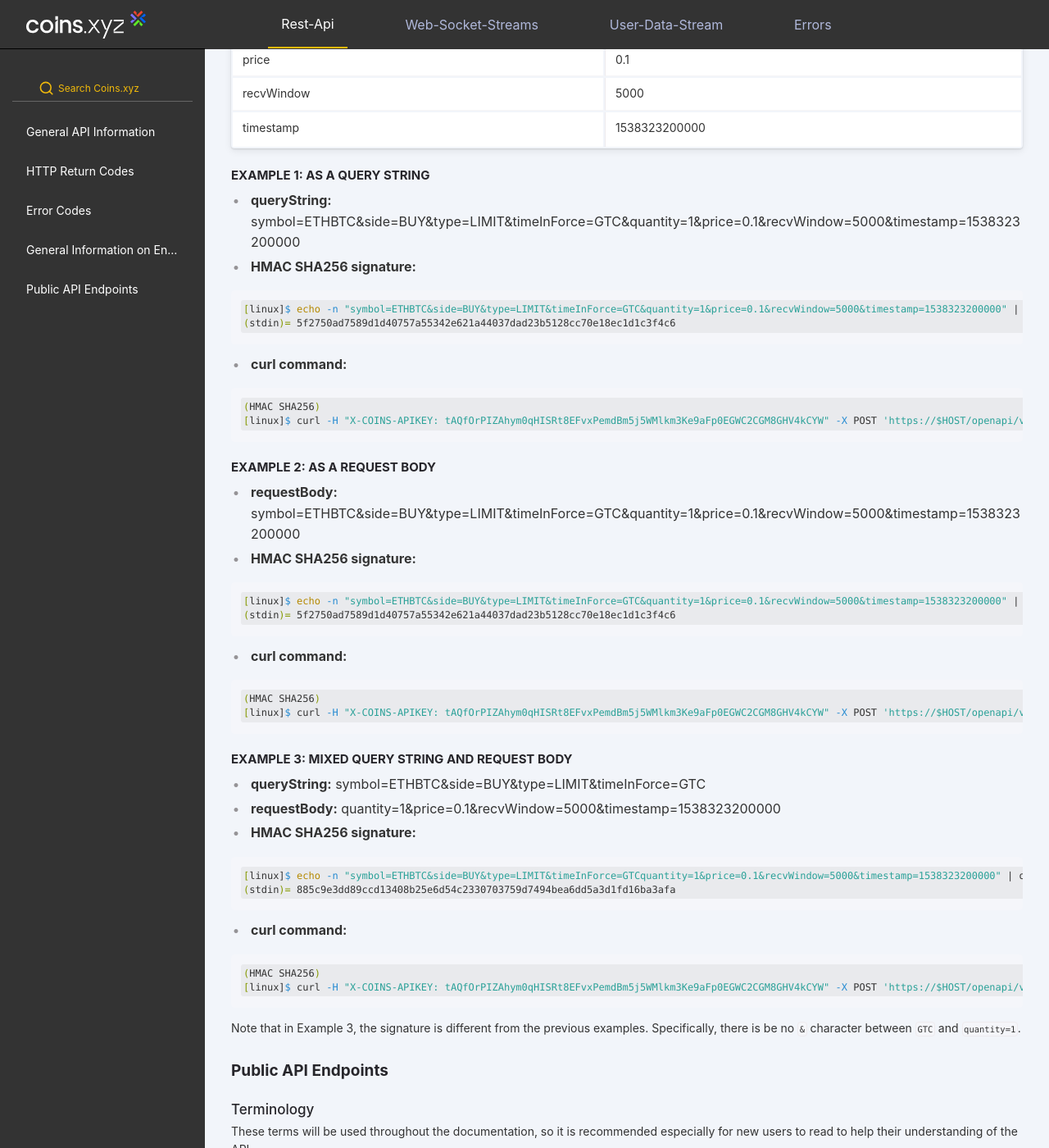
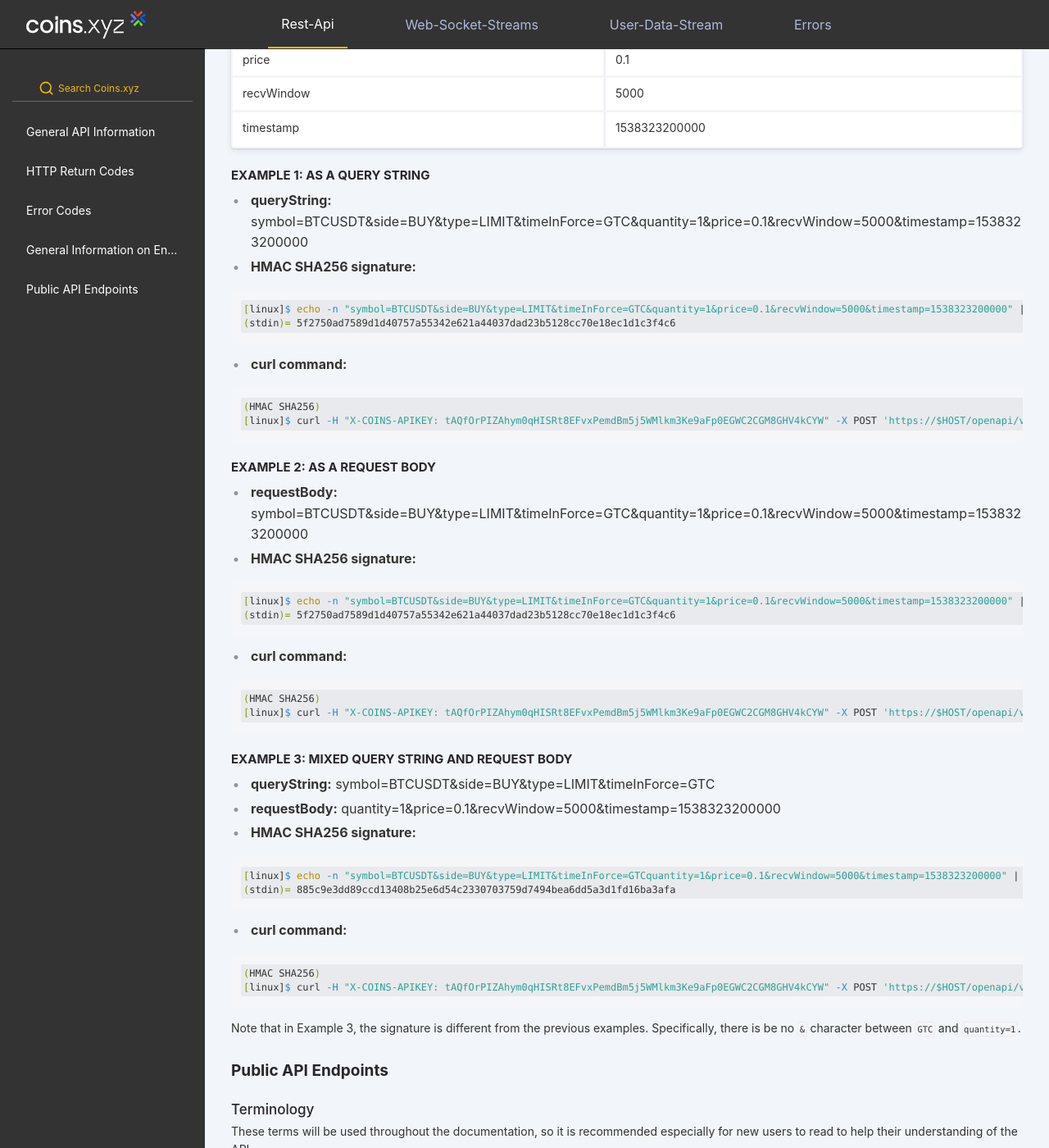
Before and after one commit to coins-docs/xyz, a Jekyll site: the page built from docs/rest-api.md, in a window 1280 px wide and 1400 px high, scrolled down 3666 px. Shown: the whole window at 82% size. Built offline with Jekyll 4.4.1, drawn with Linux system fonts in a browser that asks for light colours; some of the changed text lies outside the part shown.

Commit message:
Update rest-api.md

````diff
--- a/docs/rest-api.md
+++ b/docs/rest-api.md
@@ -166,7 +166,7 @@ secretKey | lH3ELTNiFxCQTmi9pPcWWikhsjO04Yoqw3euoHUuOLC3GYBW64ZqzQsiOEHXQS76
 
 Parameter | Value
 ------------ | ------------
-symbol | ETHBTC
+symbol | BTCUSDT
 side | BUY
 type | LIMIT
 timeInForce | GTC
@@ -179,11 +179,11 @@ timestamp | 1538323200000
 
 #### Example 1: As a query string
 
-* **queryString:** symbol=ETHBTC&side=BUY&type=LIMIT&timeInForce=GTC&quantity=1&price=0.1&recvWindow=5000&timestamp=1538323200000
+* **queryString:** symbol=BTCUSDT&side=BUY&type=LIMIT&timeInForce=GTC&quantity=1&price=0.1&recvWindow=5000&timestamp=1538323200000
 * **HMAC SHA256 signature:**
 
 ```shell
-[linux]$ echo -n "symbol=ETHBTC&side=BUY&type=LIMIT&timeInForce=GTC&quantity=1&price=0.1&recvWindow=5000&timestamp=1538323200000" | openssl dgst -sha256 -hmac "lH3ELTNiFxCQTmi9pPcWWikhsjO04Yoqw3euoHUuOLC3GYBW64ZqzQsiOEHXQS76"
+[linux]$ echo -n "symbol=BTCUSDT&side=BUY&type=LIMIT&timeInForce=GTC&quantity=1&price=0.1&recvWindow=5000&timestamp=1538323200000" | openssl dgst -sha256 -hmac "lH3ELTNiFxCQTmi9pPcWWikhsjO04Yoqw3euoHUuOLC3GYBW64ZqzQsiOEHXQS76"
 (stdin)= 5f2750ad7589d1d40757a55342e621a44037dad23b5128cc70e18ec1d1c3f4c6
 ```
 
@@ -191,18 +191,18 @@ timestamp | 1538323200000
 
 ```shell
 (HMAC SHA256)
-[linux]$ curl -H "X-COINS-APIKEY: tAQfOrPIZAhym0qHISRt8EFvxPemdBm5j5WMlkm3Ke9aFp0EGWC2CGM8GHV4kCYW" -X POST 'https://$HOST/openapi/v1/order?symbol=ETHBTC&side=BUY&type=LIMIT&timeInForce=GTC&quantity=1&price=0.1&recvWindow=5000&timestamp=1538323200000&signature=5f2750ad7589d1d40757a55342e621a44037dad23b5128cc70e18ec1d1c3f4c6'
+[linux]$ curl -H "X-COINS-APIKEY: tAQfOrPIZAhym0qHISRt8EFvxPemdBm5j5WMlkm3Ke9aFp0EGWC2CGM8GHV4kCYW" -X POST 'https://$HOST/openapi/v1/order?symbol=BTCUSDT&side=BUY&type=LIMIT&timeInForce=GTC&quantity=1&price=0.1&recvWindow=5000&timestamp=1538323200000&signature=5f2750ad7589d1d40757a55342e621a44037dad23b5128cc70e18ec1d1c3f4c6'
 ```
 
 
 
 #### Example 2: As a request body
 
-* **requestBody:** symbol=ETHBTC&side=BUY&type=LIMIT&timeInForce=GTC&quantity=1&price=0.1&recvWindow=5000&timestamp=1538323200000
+* **requestBody:** symbol=BTCUSDT&side=BUY&type=LIMIT&timeInForce=GTC&quantity=1&price=0.1&recvWindow=5000&timestamp=1538323200000
 * **HMAC SHA256 signature:**
 
 ```shell
-[linux]$ echo -n "symbol=ETHBTC&side=BUY&type=LIMIT&timeInForce=GTC&quantity=1&price=0.1&recvWindow=5000&timestamp=1538323200000" | openssl dgst -sha256 -hmac "lH3ELTNiFxCQTmi9pPcWWikhsjO04Yoqw3euoHUuOLC3GYBW64ZqzQsiOEHXQS76"
+[linux]$ echo -n "symbol=BTCUSDT&side=BUY&type=LIMIT&timeInForce=GTC&quantity=1&price=0.1&recvWindow=5000&timestamp=1538323200000" | openssl dgst -sha256 -hmac "lH3ELTNiFxCQTmi9pPcWWikhsjO04Yoqw3euoHUuOLC3GYBW64ZqzQsiOEHXQS76"
 (stdin)= 5f2750ad7589d1d40757a55342e621a44037dad23b5128cc70e18ec1d1c3f4c6
 ```
 
@@ -210,19 +210,19 @@ timestamp | 1538323200000
 
 ```shell
 (HMAC SHA256)
-[linux]$ curl -H "X-COINS-APIKEY: tAQfOrPIZAhym0qHISRt8EFvxPemdBm5j5WMlkm3Ke9aFp0EGWC2CGM8GHV4kCYW" -X POST 'https://$HOST/openapi/v1/order' -d 'symbol=ETHBTC&side=BUY&type=LIMIT&timeInForce=GTC&quantity=1&price=0.1&recvWindow=5000&timestamp=1538323200000&signature=5f2750ad7589d1d40757a55342e621a44037dad23b5128cc70e18ec1d1c3f4c6'
+[linux]$ curl -H "X-COINS-APIKEY: tAQfOrPIZAhym0qHISRt8EFvxPemdBm5j5WMlkm3Ke9aFp0EGWC2CGM8GHV4kCYW" -X POST 'https://$HOST/openapi/v1/order' -d 'symbol=BTCUSDT&side=BUY&type=LIMIT&timeInForce=GTC&quantity=1&price=0.1&recvWindow=5000&timestamp=1538323200000&signature=5f2750ad7589d1d40757a55342e621a44037dad23b5128cc70e18ec1d1c3f4c6'
 ```
 
 
 
 #### Example 3: Mixed query string and request body
 
-* **queryString:** symbol=ETHBTC&side=BUY&type=LIMIT&timeInForce=GTC
+* **queryString:** symbol=BTCUSDT&side=BUY&type=LIMIT&timeInForce=GTC
 * **requestBody:** quantity=1&price=0.1&recvWindow=5000&timestamp=1538323200000
 * **HMAC SHA256 signature:**
 
 ```shell
-[linux]$ echo -n "symbol=ETHBTC&side=BUY&type=LIMIT&timeInForce=GTCquantity=1&price=0.1&recvWindow=5000&timestamp=1538323200000" | openssl dgst -sha256 -hmac "lH3ELTNiFxCQTmi9pPcWWikhsjO04Yoqw3euoHUuOLC3GYBW64ZqzQsiOEHXQS76"
+[linux]$ echo -n "symbol=BTCUSDT&side=BUY&type=LIMIT&timeInForce=GTCquantity=1&price=0.1&recvWindow=5000&timestamp=1538323200000" | openssl dgst -sha256 -hmac "lH3ELTNiFxCQTmi9pPcWWikhsjO04Yoqw3euoHUuOLC3GYBW64ZqzQsiOEHXQS76"
 (stdin)= 885c9e3dd89ccd13408b25e6d54c2330703759d7494bea6dd5a3d1fd16ba3afa
 ```
 
@@ -230,7 +230,7 @@ timestamp | 1538323200000
 
 ```shell
 (HMAC SHA256)
-[linux]$ curl -H "X-COINS-APIKEY: tAQfOrPIZAhym0qHISRt8EFvxPemdBm5j5WMlkm3Ke9aFp0EGWC2CGM8GHV4kCYW" -X POST 'https://$HOST/openapi/v1/order?symbol=ETHBTC&side=BUY&type=LIMIT&timeInForce=GTC' -d 'quantity=1&price=0.1&recvWindow=5000&timestamp=1538323200000&signature=885c9e3dd89ccd13408b25e6d54c2330703759d7494bea6dd5a3d1fd16ba3afa'
+[linux]$ curl -H "X-COINS-APIKEY: tAQfOrPIZAhym0qHISRt8EFvxPemdBm5j5WMlkm3Ke9aFp0EGWC2CGM8GHV4kCYW" -X POST 'https://$HOST/openapi/v1/order?symbol=BTCUSDT&side=BUY&type=LIMIT&timeInForce=GTC' -d 'quantity=1&price=0.1&recvWindow=5000&timestamp=1538323200000&signature=885c9e3dd89ccd13408b25e6d54c2330703759d7494bea6dd5a3d1fd16ba3afa'
 ```
 
 Note that in Example 3, the signature is different from the previous examples. Specifically, there is be no `&` character between `GTC` and `quantity=1`.
@@ -418,8 +418,8 @@ Current exchange trading rules and symbol information
 
 | Name    | Type   | Mandatory | Description                                                  |
 | ------- | ------ | --------- | ------------------------------------------------------------ |
-| symbol  | STRING | NO        | Specify a trading pair, for example symbol=ETHBTC            |
-| symbols | STRING | NO        | x-Specify multiple trading pairs, such as symbol=%5B"ETHBTC","BTCUSDT"%5D, note that %5B represents '[' left bracket, %5D represents ']' right bracket. Direct use of the format ["ETHBTC","BTCUSDT"] is not supported as it is not RFC 3986 compliant. |
+| symbol  | STRING | NO        | Specify a trading pair, for example symbol=BTCUSDT            |
+| symbols | STRING | NO        | x-Specify multiple trading pairs, such as symbol=%5B"BTCUSDT","BTCUSDT"%5D, note that %5B represents '[' left bracket, %5D represents ']' right bracket. Direct use of the format ["BTCUSDT","BTCUSDT"] is not supported as it is not RFC 3986 compliant. |
 
 **Response:**
 
@@ -430,11 +430,11 @@ Current exchange trading rules and symbol information
   "exchangeFilters": [],
   "symbols": [
     {
-      "symbol": "ETHBTC",
+      "symbol": "BTCUSDT",
       "status": "TRADING",
-      "baseAsset": "ETH",
+      "baseAsset": "BTC",
       "baseAssetPrecision": 8,
-      "quoteAsset": "BTC",
+      "quoteAsset": "USDT",
       "quoteAssetPrecision": 8,
       "orderTypes": [
         "LIMIT",
@@ -1131,7 +1131,7 @@ OR
     "price": "4.00000200"
   },
   {
-    "symbol": "ETHBTC",
+    "symbol": "BTCUSDT",
     "price": "0.07946600"
   }
 ]
@@ -1188,7 +1188,7 @@ OR
     "askQty": "9.00000000"
   },
   {
-    "symbol": "ETHBTC",
+    "symbol": "BTCUSDT",
     "bidPrice": "0.07946700",
     "bidQty": "9.00000000",
     "askPrice": "100000.00000000",
````
